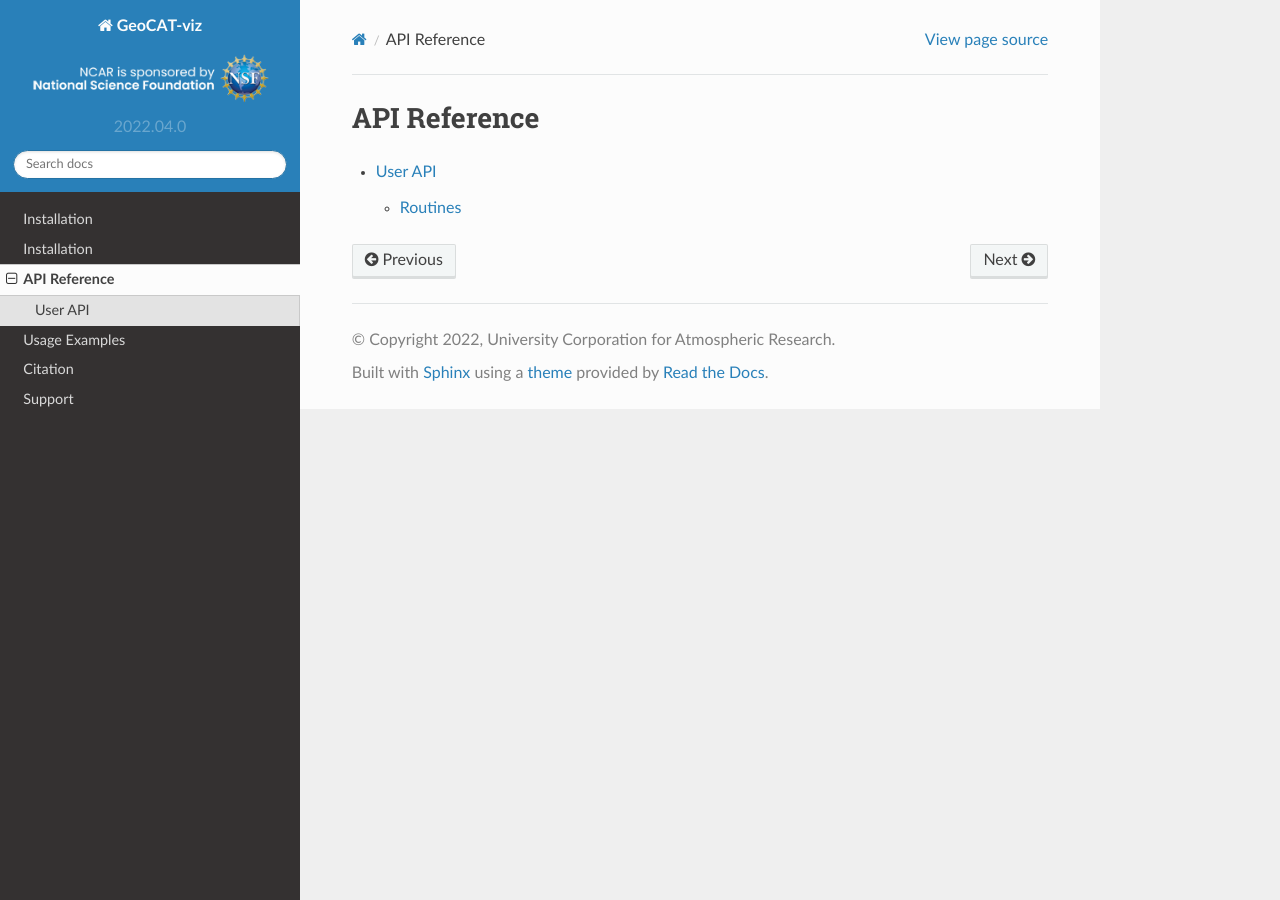
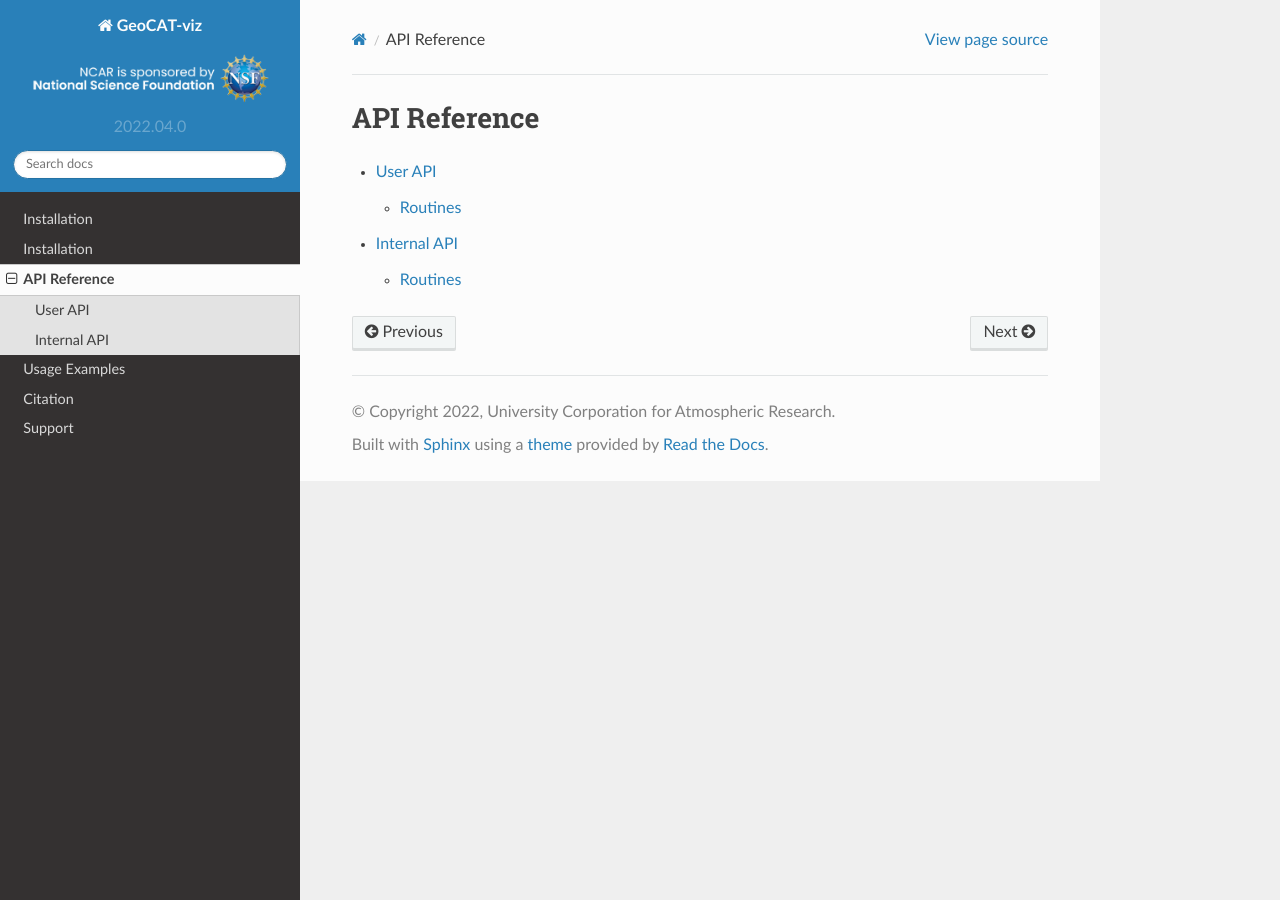
Before and after one commit to NCAR/geocat-viz, a Sphinx documentation site: the page built from docs/api.rst, in a window 1280 px wide. Built offline with Sphinx 7.4.7 and the Read the Docs theme 2.0.0, drawn with Linux system fonts in a browser that asks for light colours.

```diff
--- a/docs/api.rst
+++ b/docs/api.rst
@@ -7,4 +7,4 @@ API Reference
 
    user_api/index.rst
 
-..   internal_api/index.rst
+   internal_api/index.rst
--- a/docs/internal_api/index.rst
+++ b/docs/internal_api/index.rst
@@ -12,4 +12,4 @@ GeoCAT-viz Plotting Internal Routines
 .. autosummary::
    :toctree: ./generated/
 
-   .. autoclass:: geocat.viz.contourf.NCL_Plot
+   .. autoclass:: geocat.viz.plot_util.NCL_Plot
--- a/docs/user_api/index.rst
+++ b/docs/user_api/index.rst
@@ -14,6 +14,7 @@ GeoCAT-viz Plotting Routines
 
    .. autoclass:: geocat.viz.taylor.TaylorDiagram
 
+   .. autoclass:: geocat.viz.contourf.Contour
 
 GeoCAT-viz Utility Functions
 ^^^^^^^^^^^^^^^^^^^^^^^^^^^^
```
